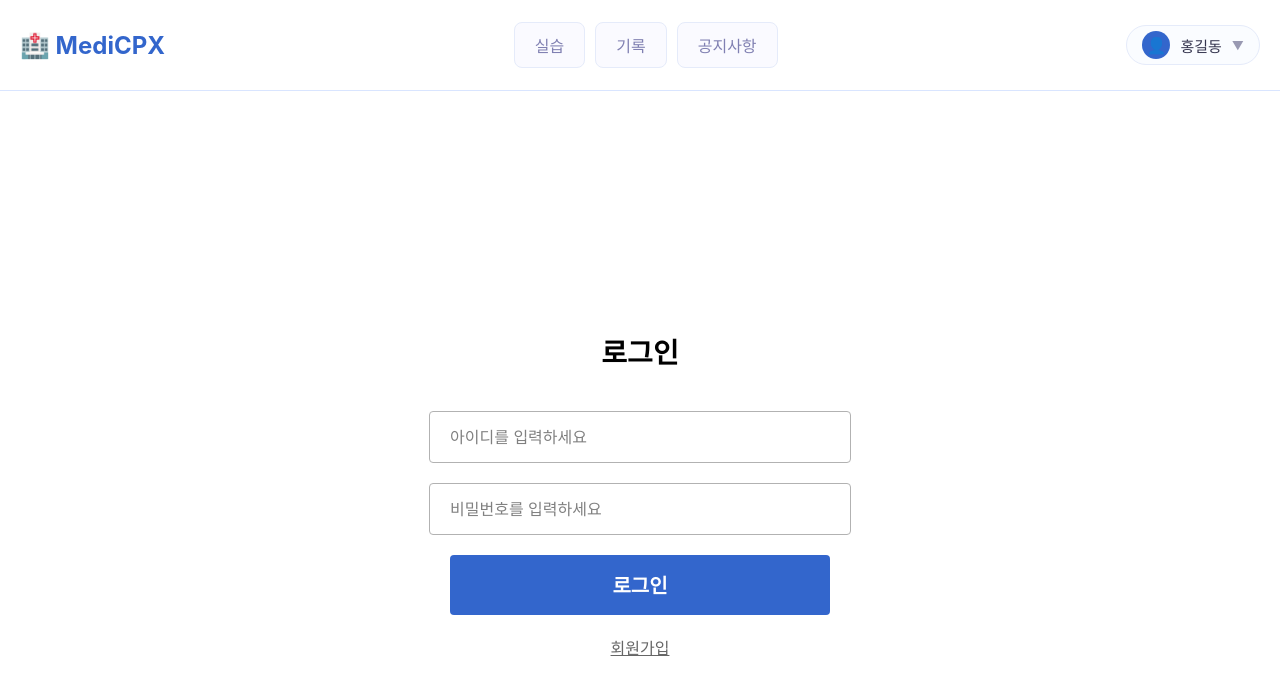
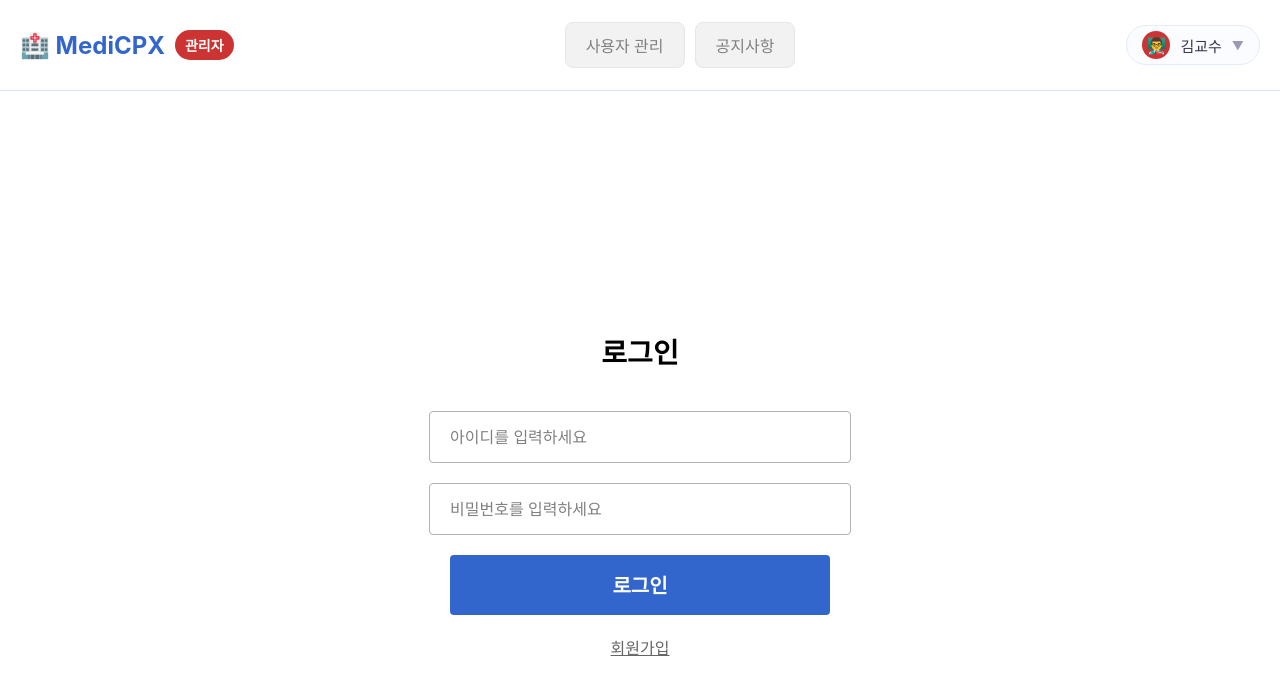
Before and after one commit to IlDanHaeBoJo/Frontend, a React (Create React App) app: page /login in a window 1280 px wide. Shown: the top 694 px of the page. Built offline with nearby package versions, Linux system fonts and the light colour scheme.

Commit message:
관리자 헤더 추가

```diff
--- a/src/components/Header/index.tsx
+++ b/src/components/Header/index.tsx
@@ -2,7 +2,11 @@ import React, { useState } from "react";
 import { useNavigate, useLocation } from "react-router-dom";
 import * as S from "./styles";
 
-const Header = () => {
+interface HeaderProps {
+  userRole: "student" | "admin";
+}
+
+const Header: React.FC<HeaderProps> = ({ userRole }) => {
   const [isDropdownOpen, setIsDropdownOpen] = useState(false);
   const navigate = useNavigate();
   const location = useLocation();
@@ -22,10 +26,33 @@ const Header = () => {
     setIsDropdownOpen(false);
   };
 
+  const isAdmin = userRole === "admin";
+
   return (
     <S.HeaderContainer>
-      <S.Logo onClick={() => navigate("/")}>🏥 MediCPX</S.Logo>
+      <S.Logo onClick={() => navigate("/")}>
+        🏥 MediCPX {isAdmin && <S.AdminBadge>관리자</S.AdminBadge>}
+      </S.Logo>
       <S.Menu>
+        {isAdmin ? (
+          <>
+            <S.MenuButton
+              isActive={location.pathname === "/evaluation"}
+              onClick={() => navigate("/evaluation")}
+              isAdmin={isAdmin}
+            >
+              사용자 관리
+            </S.MenuButton>
+            <S.MenuButton
+              isActive={location.pathname === "/notice-manage"}
+              onClick={() => navigate("/notice-manage")}
+              isAdmin={isAdmin}
+            >
+              공지사항
+            </S.MenuButton>
+          </>
+        ) : (
+          <>
             <S.MenuButton
               isActive={location.pathname === "/practice"}
               onClick={() => navigate("/practice")}
@@ -44,17 +71,21 @@ const Header = () => {
             >
               공지사항
             </S.MenuButton>
+          </>
+        )}
       </S.Menu>
       <S.UserProfile onClick={toggleDropdown}>
-        <S.Avatar>👤</S.Avatar>
-        <S.Username>홍길동</S.Username>
+        <S.Avatar isAdmin={isAdmin}>{isAdmin ? "👨‍🏫" : "👤"}</S.Avatar>
+        <S.Username>{isAdmin ? "김교수" : "홍길동"}</S.Username>
         <S.DropdownIcon>▼</S.DropdownIcon>
         {isDropdownOpen && (
           <S.DropdownMenu>
+            <>
               <S.DropdownItem onClick={handleMyPageClick}>
                 👤 마이페이지
               </S.DropdownItem>
               <S.DropdownDivider />
+            </>
             <S.DropdownItem onClick={handleLogoutClick}>
               🚪 로그아웃
             </S.DropdownItem>
--- a/src/components/Header/styles.ts
+++ b/src/components/Header/styles.ts
@@ -15,6 +15,19 @@ export const Logo = styled.div`
   font-weight: 700;
   font-size: 24px;
   color: #3366cc;
+  cursor: pointer;
+  display: flex;
+  align-items: center;
+  gap: 10px;
+`;
+
+export const AdminBadge = styled.span`
+  background-color: #cc3333;
+  color: #ffffff;
+  padding: 5px 10px;
+  border-radius: 15px;
+  font-size: 14px;
+  font-weight: 700;
 `;
 
 export const Menu = styled.nav`
@@ -22,20 +35,46 @@ export const Menu = styled.nav`
   gap: 10px;
 `;
 
-export const MenuButton = styled.button<{ isActive: boolean }>`
+export const MenuButton = styled.button<{
+  isActive: boolean;
+  isAdmin?: boolean;
+}>`
   padding: 10px 20px;
   font-family: "Inter", sans-serif;
   font-weight: ${({ isActive }) => (isActive ? "700" : "500")};
   font-size: 16px;
-  color: ${({ isActive }) => (isActive ? "#ffffff" : "#8080b2")};
-  background-color: ${({ isActive }) => (isActive ? "#3366cc" : "#fafaff")};
-  border: 1px solid ${({ isActive }) => (isActive ? "#3366cc" : "#e5ebfa")};
+  color: ${({ isActive, isAdmin }) =>
+    isActive ? "#ffffff" : isAdmin ? "#808080" : "#8080b2"};
+  background-color: ${({ isActive, isAdmin }) =>
+    isActive
+      ? isAdmin
+        ? "#cc3333"
+        : "#3366cc"
+      : isAdmin
+      ? "#f2f2f2"
+      : "#fafaff"};
+  border: 1px solid
+    ${({ isActive, isAdmin }) =>
+      isActive
+        ? isAdmin
+          ? "#cc3333"
+          : "#3366cc"
+        : isAdmin
+        ? "#e6e6e6"
+        : "#e5ebfa"};
   border-radius: 8px;
   cursor: pointer;
   transition: all 0.2s ease-in-out;
 
   &:hover {
-    background-color: ${({ isActive }) => (isActive ? "#254e99" : "#e5ebfa")};
+    background-color: ${({ isActive, isAdmin }) =>
+      isActive
+        ? isAdmin
+          ? "#a32929"
+          : "#254e99"
+        : isAdmin
+        ? "#e6e6e6"
+        : "#e5ebfa"};
   }
 `;
 
@@ -51,12 +90,12 @@ export const UserProfile = styled.div`
   cursor: pointer;
 `;
 
-export const Avatar = styled.div`
+export const Avatar = styled.div<{ isAdmin?: boolean }>`
   width: 28px;
   height: 28px;
   line-height: 28px;
   text-align: center;
-  background-color: #3366cc;
+  background-color: ${({ isAdmin }) => (isAdmin ? "#cc3333" : "#3366cc")};
   color: #ffffff;
   border-radius: 14px;
   font-size: 16px;
--- a/src/components/Layout/index.tsx
+++ b/src/components/Layout/index.tsx
@@ -1,11 +1,14 @@
 import React from "react";
+import Header from "../Header";
 import { Outlet } from "react-router-dom";
-import Header from "../Header";
 
 const Layout = () => {
+  // TODO: Replace with actual user role from global state (e.g., Context, Redux)
+  const userRole = "admin"; //"student" or "admin"
+
   return (
     <div>
-      <Header />
+      <Header userRole={userRole} />
       <main>
         <Outlet />
       </main>
```
Lines whose indentation alone changed are shown as unchanged.
